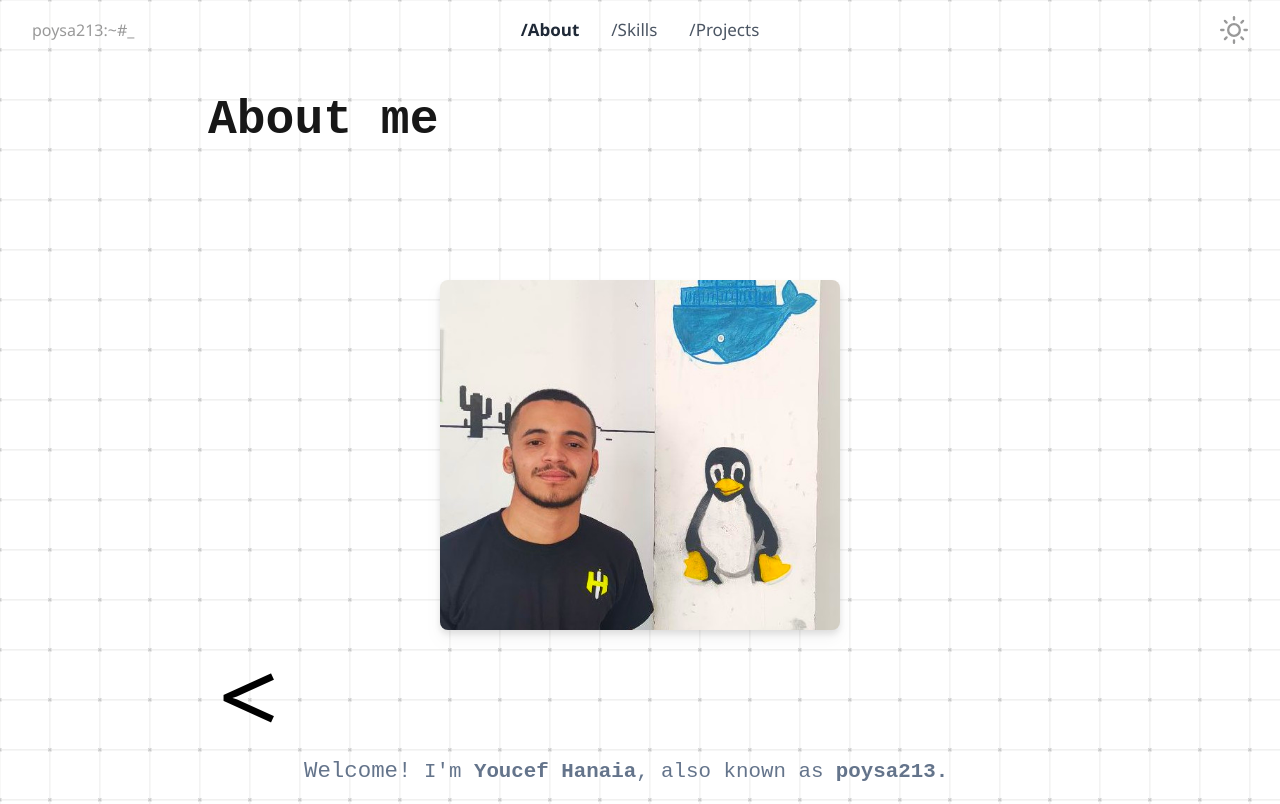
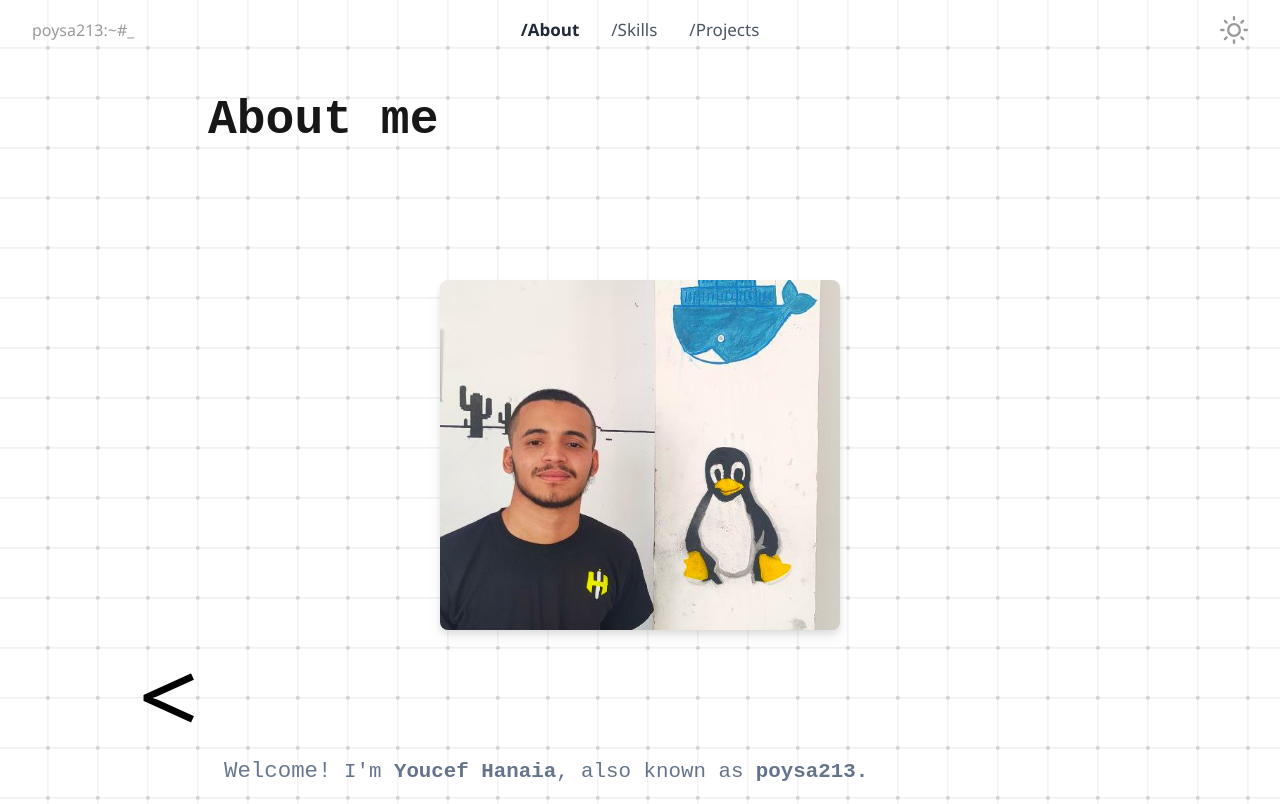
Before and after one commit to poysa213/portfolio, a Next.js app: page /about in a window 1280 px wide. Shown: the top 804 px of the page. Built offline with nearby package versions, Linux system fonts and the light colour scheme.

Commit message:
fix about page

```diff
--- a/src/app/about/page.tsx
+++ b/src/app/about/page.tsx
@@ -15,7 +15,7 @@ export default function AboutMe() {
   return (
     <section className="pageTop">
       <PageTop pageTitle="About me" />
-      <section className="px-5 sm:px-20 sm:mx-20 text-md md:m-0 sm:text-base  justify-center ">
+      <section className="text-md md:m-0 sm:text-base  justify-center ">
         <div className="items-end mx-auto flex justify-center p-16">
           <Image
             src="/img/personal/poysa213.jpg"
@@ -29,7 +29,7 @@ export default function AboutMe() {
         </div>
 
         <AnimatedText
-          className="text-slate-500 dark:text-slate-400 font-medium font-mono text-[1.2rem] animate-bounce ml-[-3rem] md:ml-[-6rem]"
+          className=" text-slate-500 dark:text-slate-400 font-medium font-mono text-[1.2rem] animate-bounce ml-[-2rem] md:ml-[-6rem]"
           variants={popUpFromBottomForText}
         >
           <span className="text-[3rem] md:text-[6rem] text-black font-sarina p-3 dark:text-white">
@@ -79,7 +79,7 @@ export default function AboutMe() {
 
 
         <AnimatedText
-          className="text-slate-500 dark:text-slate-400 font-medium font-mono p-3 text-[1.2rem] text-right animate-bounce "
+          className="mr-4 text-slate-500 dark:text-slate-400 font-medium font-mono p-3 text-[1.2rem] text-right animate-bounce "
           variants={popUpFromBottomForText}
         >
           <span className="md:text-[6rem] text-[3rem] text-black font-sarina dark:text-white text-right mr-[-4rem] md:mr-[-10rem]">
```
